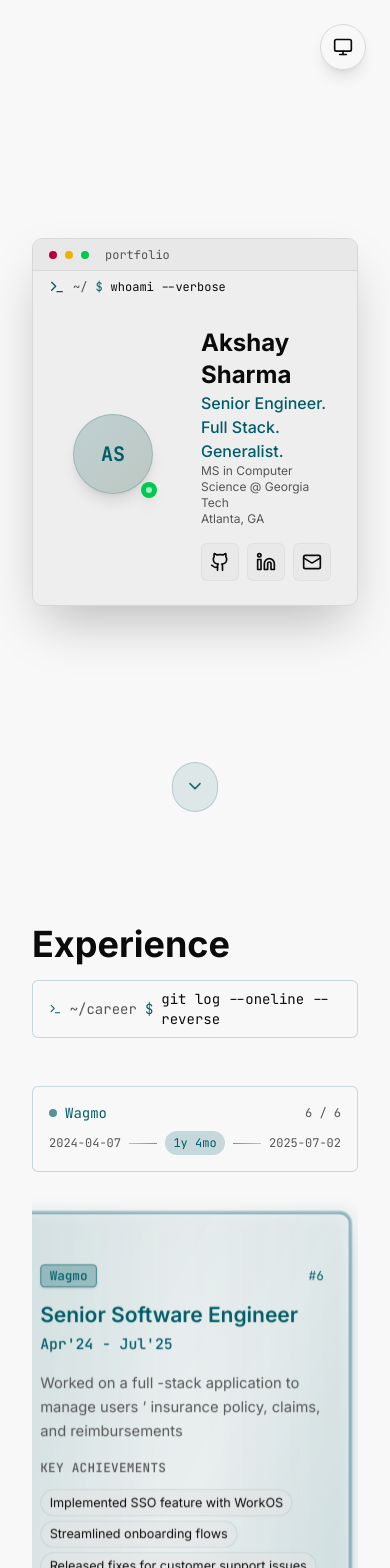
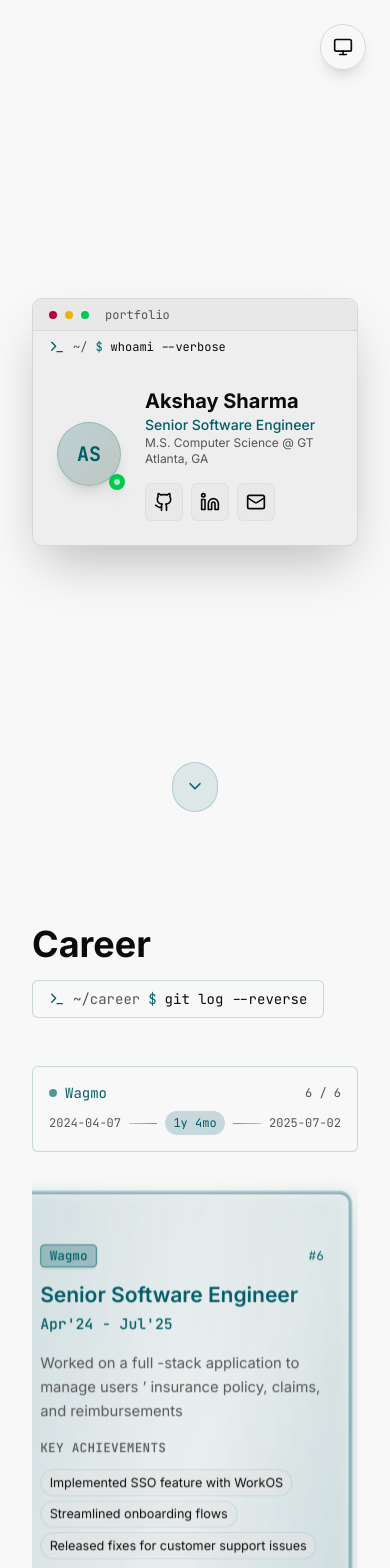
Before and after one commit to sharmakshay/portfolio, a Next.js app: page / in a window 390 px wide. Shown: the top 1568 px of the page. Built offline with nearby package versions, Linux system fonts and the light colour scheme.

Commit message:
content and layout updates (better mobile experience), refactored logic to create filtered timeline year markers, renamed experience to career

```diff
--- a/src/app/page.tsx
+++ b/src/app/page.tsx
@@ -2,8 +2,8 @@
 
 import { useState } from "react";
 import { AboutSection } from "@/components/sections/about";
+import { CareerSection } from "@/components/sections/career";
 import { ContactSection } from "@/components/sections/contact";
-import { ExperienceSection } from "@/components/sections/experience";
 import { IntroSection } from "@/components/sections/intro";
 // import { ProjectsSection } from "@/components/sections/projects";
 import { SkillsSection } from "@/components/sections/skills";
@@ -32,8 +32,8 @@ export default function Portfolio() {
         <ProjectsSection />
       </div> */}
 
-      <div id="experience">
-        <ExperienceSection />
+      <div id="career">
+        <CareerSection />
       </div>
 
       <div id="skills">
--- a/src/components/sections/about.tsx
+++ b/src/components/sections/about.tsx
@@ -13,10 +13,8 @@ export function AboutSection() {
     return () => window.removeEventListener("scroll", handleScroll);
   }, []);
 
-  const scrollToProjects = () => {
-    document
-      .getElementById("experience")
-      ?.scrollIntoView({ behavior: "smooth" });
+  const scrollToCareer = () => {
+    document.getElementById("career")?.scrollIntoView({ behavior: "smooth" });
   };
 
   return (
@@ -38,10 +36,10 @@ export function AboutSection() {
             <span className="text-foreground">whoami --verbose</span>
           </div>
           <div className="p-6">
-            <div className="flex items-center gap-12">
-              <div className="flex-shrink-0 ml-4">
+            <div className="flex items-center gap-6 sm:gap-12">
+              <div className="flex-shrink-0 sm:ml-4">
                 <div className="relative">
-                  <div className="w-20 h-20 bg-gradient-to-br from-primary/20 to-secondary/20 rounded-full border border-primary/20 flex items-center justify-center shadow-lg">
+                  <div className="w-16 h-16 sm:w-24 sm:h-24 bg-gradient-to-br from-primary/20 to-secondary/20 rounded-full border border-primary/20 flex items-center justify-center shadow-lg">
                     <span className="text-xl font-mono font-bold text-primary">
                       AS
                     </span>
@@ -52,12 +50,12 @@ export function AboutSection() {
                 </div>
               </div>
 
-              <div className="flex-1 space-y-3">
+              <div className="flex-1 space-y-3 float-right">
                 <div>
-                  <h1 className="text-2xl font-bold text-foreground">
+                  <h1 className="text-xl md:text-2xl text-foreground font-bold">
                     {ABOUT_DATA.name}
                   </h1>
-                  <p className="text-primary font-medium">
+                  <p className="text-sm md:text-lg text-primary font-medium">
                     {ABOUT_DATA.position}
                   </p>
                   <p className="text-muted-foreground text-xs">
@@ -89,11 +87,11 @@ export function AboutSection() {
 
       <button
         type="button"
-        onClick={scrollToProjects}
+        onClick={scrollToCareer}
         className={`absolute bottom-8 left-1/2 transform -translate-x-1/2 p-3 bg-primary/10 hover:bg-primary/20 rounded-full border border-primary/20 transition-all duration-300 hover:scale-110 ${
           scrollY > 100 ? "opacity-0 pointer-events-none" : "opacity-100"
         }`}
-        aria-label="Scroll to projects"
+        aria-label="Scroll to career"
       >
         <ChevronDown className="mt-1 w-5 h-5 text-primary animate-bounce" />
       </button>
--- a/src/components/sections/experience.tsx
+++ b/src/components/sections/career.tsx
@@ -7,7 +7,7 @@ import { Card, CardContent } from "@/components/ui/card";
 import { EXPERIENCE_DATA } from "@/lib/consts";
 import { getShortDate } from "@/lib/utils";
 
-export function ExperienceSection() {
+export function CareerSection() {
   const [activeExperience, setActiveExperience] = useState(
     EXPERIENCE_DATA.length - 1,
   ); // Start at latest experience
@@ -35,54 +35,40 @@ export function ExperienceSection() {
   const { minDate, maxDate } = getDateRange();
 
   const getYearMarkers = () => {
-    const markers: {
-      label: string;
-      position: number;
-      isStart: boolean;
-      experienceIndex: number;
-      date: Date;
-    }[] = [];
+    const totalRange = maxDate.getTime() - minDate.getTime();
+    const MONTHS_IN_MS = 1000 * 60 * 60 * 24 * 30;
+    const MIN_SPACING_MONTHS = 4;
 
-    EXPERIENCE_DATA.forEach((experience, index) => {
+    // Create and sort markers by date
+    const allMarkers = EXPERIENCE_DATA.map((experience, index) => {
       const startDate = new Date(experience.startDate);
-      const totalRange = maxDate.getTime() - minDate.getTime();
       const position =
         ((startDate.getTime() - minDate.getTime()) / totalRange) * 100;
 
-      markers.push({
+      return {
         label: getShortDate(experience.startDate),
         position,
         isStart: true,
         experienceIndex: index,
         date: startDate,
-      });
-    });
+      };
+    }).sort((a, b) => a.date.getTime() - b.date.getTime());
 
+    // Filter out markers that are too close together (keep the later one)
     const filteredMarkers = [];
-    const sortedMarkers = markers.sort(
-      (a, b) => a.date.getTime() - b.date.getTime(),
-    );
 
-    for (let i = 0; i < sortedMarkers.length; i++) {
-      const currentMarker = sortedMarkers[i];
-      let shouldInclude = true;
+    for (let i = 0; i < allMarkers.length; i++) {
+      const currentMarker = allMarkers[i];
+      const hasLaterMarkerWithinSpacing = allMarkers
+        .slice(i + 1)
+        .some((laterMarker) => {
+          const timeDiff =
+            laterMarker.date.getTime() - currentMarker.date.getTime();
+          const monthsDiff = timeDiff / MONTHS_IN_MS;
+          return monthsDiff <= MIN_SPACING_MONTHS;
+        });
 
-      // Check if there's a later marker within 3 months
-      for (let j = i + 1; j < sortedMarkers.length; j++) {
-        const laterMarker = sortedMarkers[j];
-        const timeDiff =
-          laterMarker.date.getTime() - currentMarker.date.getTime();
-        const monthsDiff = timeDiff / (1000 * 60 * 60 * 24 * 30); // Convert to months
-
-        if (monthsDiff <= 4) {
-          shouldInclude = false; // Skip current marker, keep the later one
-          break;
-        } else {
-          break; // No more overlapping markers
-        }
-      }
-
-      if (shouldInclude) {
+      if (!hasLaterMarkerWithinSpacing) {
         filteredMarkers.push(currentMarker);
       }
     }
@@ -142,12 +128,12 @@ export function ExperienceSection() {
     <section className="py-20 px-8">
       <div className="max-w-7xl mx-auto">
         <div className="mb-12">
-          <h2 className="text-4xl font-bold text-balance mb-4">Experience</h2>
+          <h2 className="text-4xl font-bold text-balance mb-4">Career</h2>
           <div className="inline-flex items-center gap-2 bg-background/80 backdrop-blur-sm border border-primary/20 rounded-lg px-4 py-2 font-mono text-sm">
             <Terminal className="w-4 h-4 text-primary" />
             <span className="text-muted-foreground">~/career</span>
             <span className="text-primary">$</span>
-            <span className="text-foreground">git log --oneline --reverse</span>
+            <span className="text-foreground">git log --reverse</span>
           </div>
         </div>
 
--- a/src/components/sections/contact.tsx
+++ b/src/components/sections/contact.tsx
@@ -6,11 +6,9 @@ import { Button } from "@/components/ui/button";
 export function ContactSection() {
   return (
     <section className="py-20 px-8 bg-muted/30">
-      <div className="max-w-6xl mx-auto">
+      <div className="max-w-7xl mx-auto">
         <div className="mb-12">
-          <h2 className="text-4xl font-bold text-balance mb-4">
-            Let's Work Together
-          </h2>
+          <h2 className="text-4xl font-bold text-balance mb-4">Contact</h2>
           <div className="inline-flex items-center gap-2 bg-background/80 backdrop-blur-sm border border-primary/20 rounded-lg px-4 py-2 font-mono text-sm">
             <Terminal className="w-4 h-4 text-primary" />
             <span className="text-muted-foreground">~/contact</span>
--- a/src/components/sections/intro.tsx
+++ b/src/components/sections/intro.tsx
@@ -15,7 +15,7 @@ export const IntroSection = ({ handleIntroComplete }: IntroSectionProps) => {
           text={INTRO_TEXT}
           speed={150}
           onComplete={handleIntroComplete}
-          className="text-6xl md:text-8xl font-mono font-bold text-foreground"
+          className="text-xl sm:text-8xl font-mono font-bold text-foreground"
         />
       </div>
     </div>
--- a/src/components/sections/skills.tsx
+++ b/src/components/sections/skills.tsx
@@ -42,7 +42,7 @@ export function SkillsSection() {
 
   return (
     <section className="pb-20 px-8">
-      <div className="max-w-6xl mx-auto">
+      <div className="max-w-7xl mx-auto">
         <div className="mb-12">
           <h2 className="text-4xl font-bold text-balance mb-4">Skills</h2>
           <div className="inline-flex items-center gap-2 bg-background/80 backdrop-blur-sm border border-primary/20 rounded-lg px-4 py-2 font-mono text-sm">
--- a/src/lib/consts.ts
+++ b/src/lib/consts.ts
@@ -5,8 +5,8 @@ export const INTRO_TEXT = "hello world";
 export const ABOUT_DATA = {
   cmd: "$ whoami --verbose",
   name: "Akshay Sharma",
-  position: "Senior Engineer. Full Stack. Generalist.",
-  education: "MS in Computer Science @ Georgia Tech",
+  position: "Senior Software Engineer",
+  education: "M.S. Computer Science @ GT",
   location: "Atlanta, GA",
   socialLinks: [
     {
```
